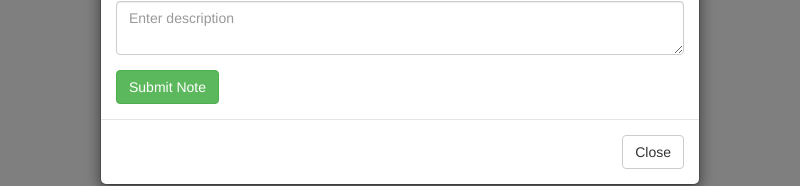
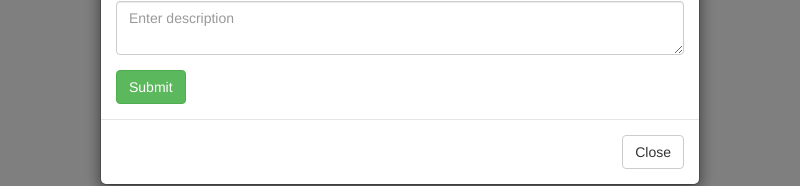
Before and after one commit to AgentPRV/electron-chronicle, an Electron app: page index.html in a window 800 px wide. Both pictures are taken after a click on the button "+ Add Note". Shown: the part 201-387 px from the top of the page. Drawn offline with nearby package versions, Linux system fonts and the light colour scheme; no server answers.

Commit message:
rel-1.0.5

```diff
--- a/index.html
+++ b/index.html
@@ -49,7 +49,7 @@ if (typeof module === 'object') {window.module = module; module = undefined;}
                   <textarea class="form-control" placeholder="Enter description" name="description" id="description" required></textarea>
                 </div>
                 <input type="hidden" name="id" id="note_id">
-                <button type="submit" class="btn btn-success" onclick="submitNote()">Submit Note</button>
+                <button type="submit" class="btn btn-success" onclick="submitNote()">Submit</button>
               </form>
         </div>
         <div class="modal-footer">
--- a/package.json
+++ b/package.json
@@ -1,6 +1,6 @@
 {
   "name": "electron-chronicle",
-  "version": "1.0.4",
+  "version": "1.0.5",
   "description": "electron tutorial",
   "main": "index.js",
   "scripts": {
```
